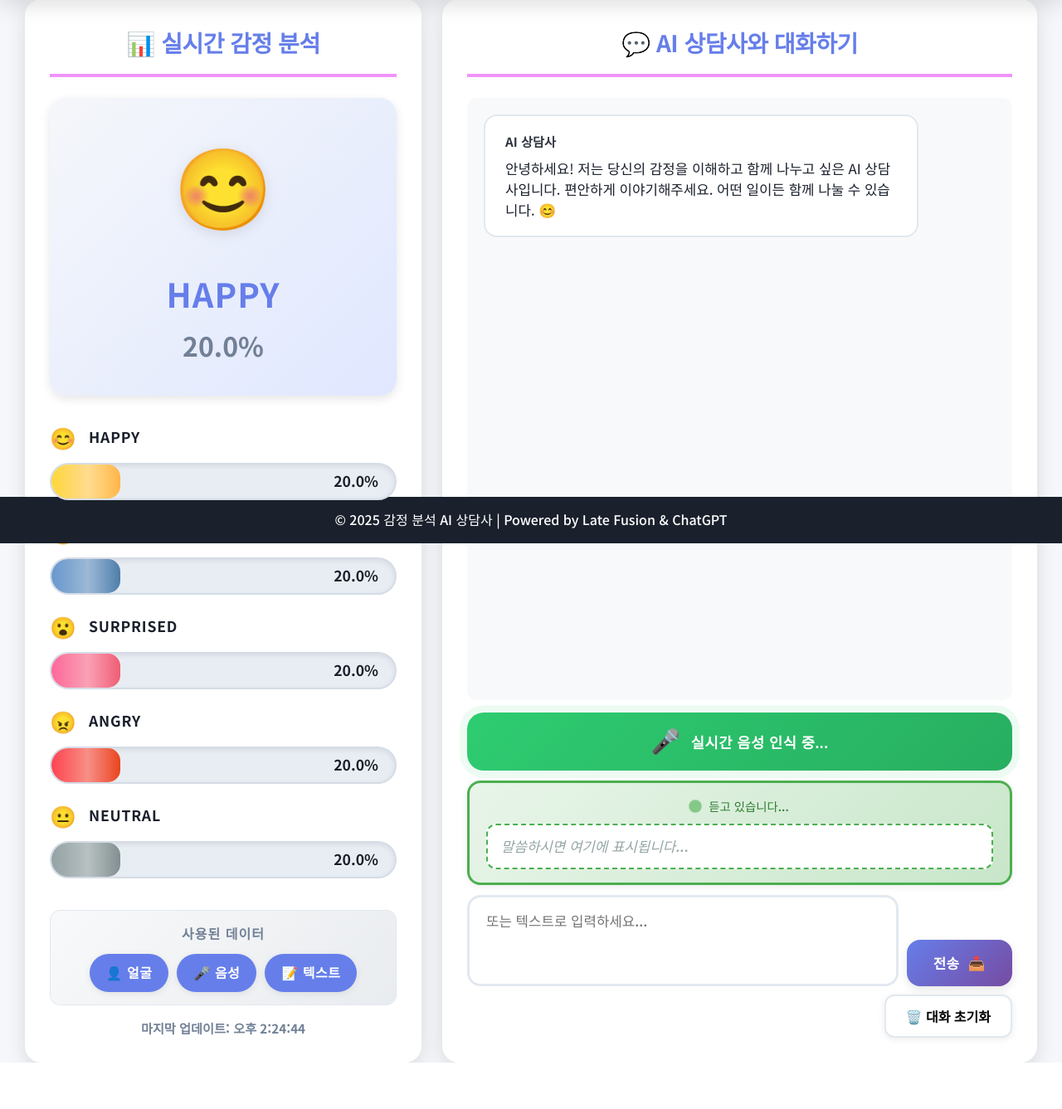
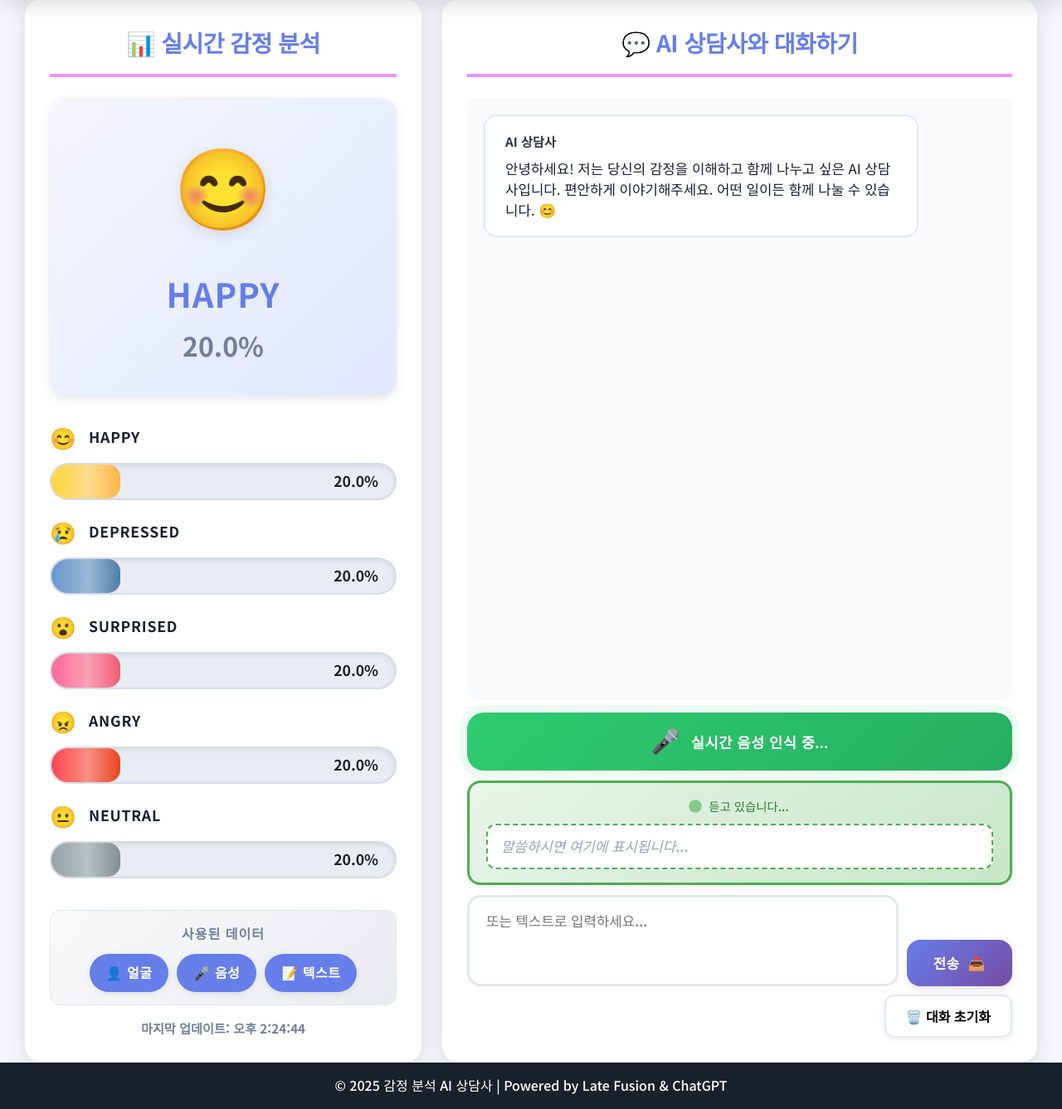
Before and after one commit to seeksick/seeksick-main, a Flask app: page / in a window 1280 px wide. Shown: the part 210-1547 px from the top of the page at 83% size. Before the commit the page ends 1491 px from the top, so only its background shows below. Run offline with Flask 3, Linux system fonts and the light colour scheme; data that the repository does not hold is empty.

Commit message:
하단바 대규모 업데이트

```diff
--- a/static/css/style.css
+++ b/static/css/style.css
@@ -135,7 +135,7 @@
     gap: 25px;
     margin-bottom: 0;
     align-items: stretch;  /* 전체 높이 */
-    height: calc(100vh - 200px);  /* 헤더와 푸터 제외한 전체 높이 */
+    min-height: calc(100vh - 200px);  /* 콘텐츠가 많으면 자동으로 확장 */
 }
 
 @media (max-width: 1200px) {
```
